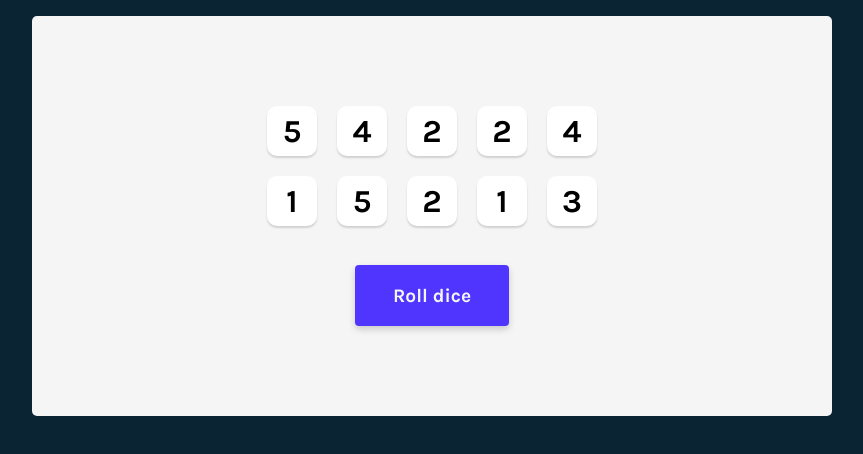
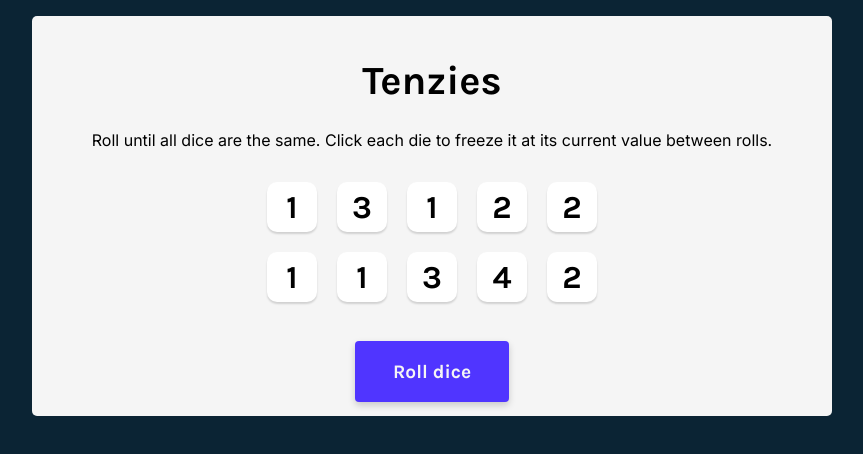
Before and after one commit to ramiinberg/react-tenzies, a React (Vite) app: page / in a window 1280 px wide. Shown: the top 454 px of the page, without its empty margins (208-1071 px from the left). Built offline with nearby package versions, Linux system fonts and the light colour scheme.

Commit message:
rolling new dices don't roll held dices anymore

```diff
--- a/src/App.css
+++ b/src/App.css
@@ -45,3 +45,15 @@
 .btn-roll-dice:active {
   box-shadow: inset 5px 5px 10px -3px rgba(0, 0, 0, 0.7);
 }
+
+.title {
+  font-size: 2.5rem;
+}
+
+.instructions {
+  font-family: 'Inter', sans-serif;
+  font-weight: 400;
+  margin-top: 0;
+  margin-bottom: 2em;
+  text-align: center;
+}
--- a/src/App.jsx
+++ b/src/App.jsx
@@ -4,11 +4,12 @@
 import Dice from './components/Dice'
 
 function App() {
+  const rollNewDie = () => Math.floor(Math.random() * 6) + 1
   const allNewDice = (diceCount = 10) => {
     const diceArray = [...Array(diceCount).keys()]
     return diceArray.map(id => ({
       id: id + 1,
-      value: Math.floor(Math.random() * 6) + 1,
+      value: rollNewDie(),
       isHeld: false
     }))
   }
@@ -16,7 +17,11 @@
   const [diceArray, setDiceArray] = useState(allNewDice())
 
   const holdDice = id => {
-    console.log('id', id)
+    setDiceArray(prevState =>
+      prevState.map(die =>
+        die.id === id ? { ...die, isHeld: !die.isHeld } : die
+      )
+    )
   }
 
   const diceElements = diceArray.map(die => (
@@ -30,12 +35,18 @@
   ))
 
   const rollNewDices = () => {
-    const newDices = allNewDice()
-    setDiceArray(newDices)
+    setDiceArray(stateDie =>
+      stateDie.map(die => (die.isHeld ? die : { ...die, value: rollNewDie() }))
+    )
   }
 
   return (
     <main>
+      <h1 className='title'>Tenzies</h1>
+      <p className='instructions'>
+        Roll until all dice are the same. Click each die to freeze it at its
+        current value between rolls.
+      </p>
       <div className='container'>{diceElements}</div>
       <button className='btn-roll-dice' type='button' onClick={rollNewDices}>
         Roll dice
```
